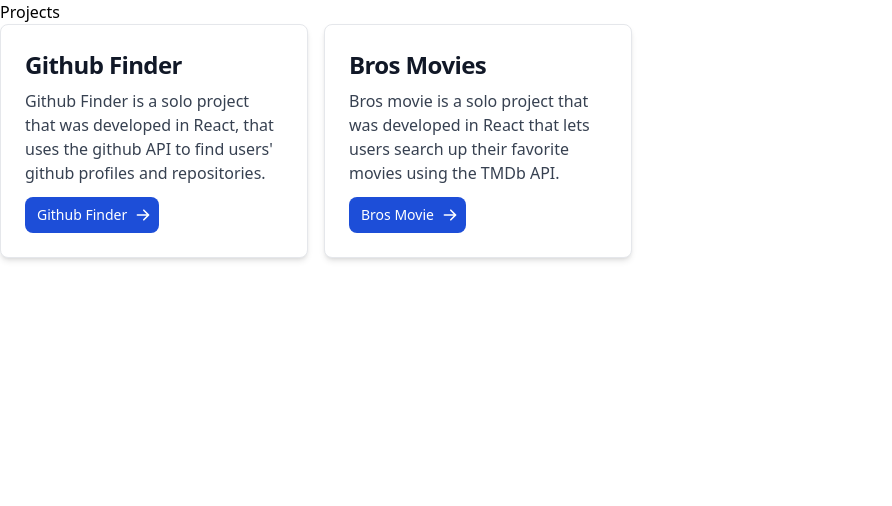
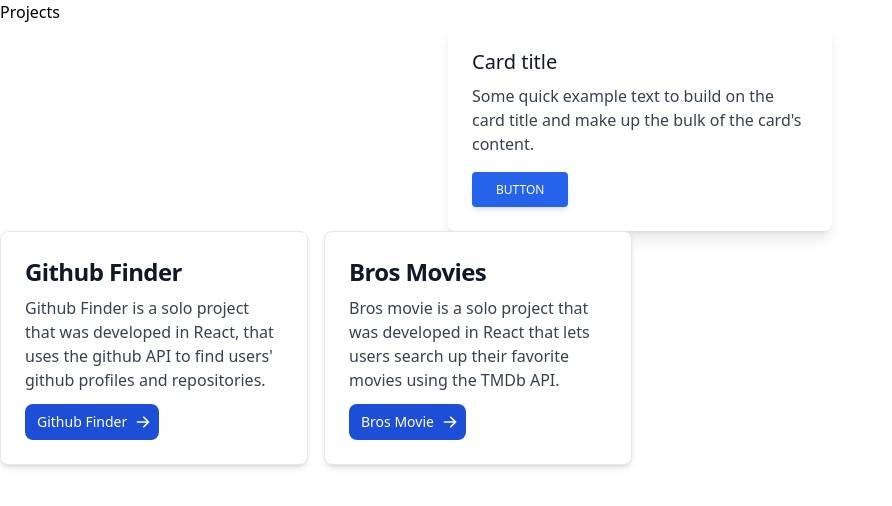
Before and after one commit to nightzillla/nightzillla-project, a React (Create React App) app: page /projects in a window 1280 px wide. Shown: the top 506 px of the page, without its empty margins (0-892 px from the left). Built offline with nearby package versions, Linux system fonts and the light colour scheme.

Commit message:
Update Projects.js

```diff
--- a/src/pages/Projects/Projects.js
+++ b/src/pages/Projects/Projects.js
@@ -1,11 +1,29 @@
 import React from 'react'
+import Danny from '../../img/Gallery/danny.jpg'
 
 function Projects() {
   return (
     <div>Projects
       <div class="page-wrapper">
         <div class="container">
-            <div class="grid grid-cols-4 gap-4">
+          <div class="flex justify-center">
+            <div class="rounded-lg shadow-lg bg-white max-w-sm">
+              <a href="#!">
+              {/* <NFTcard className="NFTcards"img={naz} name={"naz"} href={"https://github.com/NazarethBriseno"}/> */}
+                <img class={Danny}/>
+                {/* <img class="rounded-t-lg" src="https://mdbootstrap.com/img/new/standard/nature/184.jpg" alt=""/> */}
+              </a>
+              <div class="p-6">
+                <h5 class="text-gray-900 text-xl font-medium mb-2">Card title</h5>
+                <p class="text-gray-700 text-base mb-4">
+                  Some quick example text to build on the card title and make up the bulk of the card's
+                  content.
+                </p>
+                <button type="button" class=" inline-block px-6 py-2.5 bg-blue-600 text-white font-medium text-xs leading-tight uppercase rounded shadow-md hover:bg-blue-700 hover:shadow-lg focus:bg-blue-700 focus:shadow-lg focus:outline-none focus:ring-0 active:bg-blue-800 active:shadow-lg transition duration-150 ease-in-out">Button</button>
+              </div>
+            </div>
+          </div>
+            <div class="grid grid-flow-row grid-cols-4 gap-4 ">
                 <div class="columns-1 github-finder-card">
                     <div class="max-w-sm p-6 bg-white border border-gray-200 rounded-lg shadow-md dark:bg-gray-800 dark:border-gray-700">
                       <a href="#">
```
